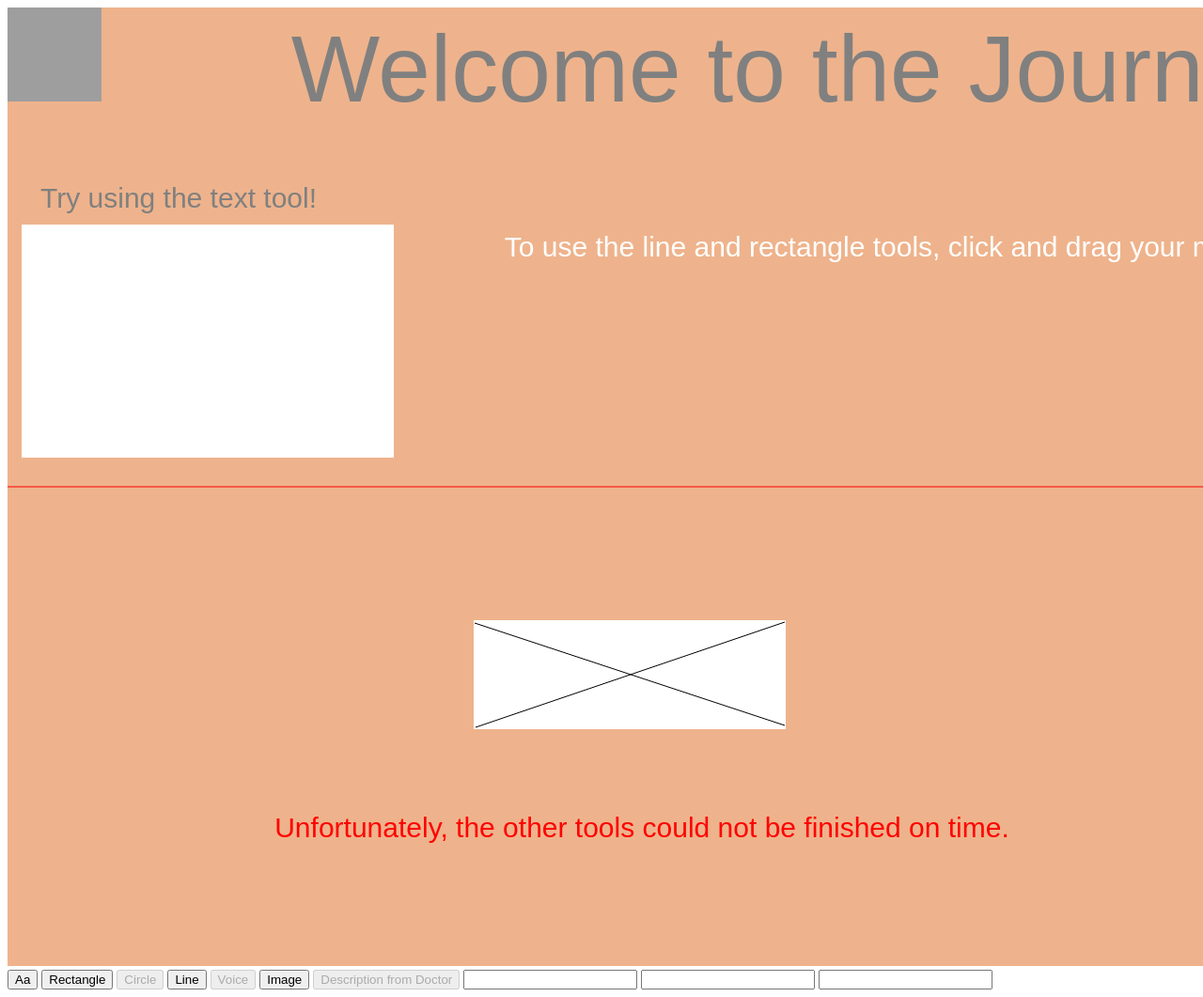
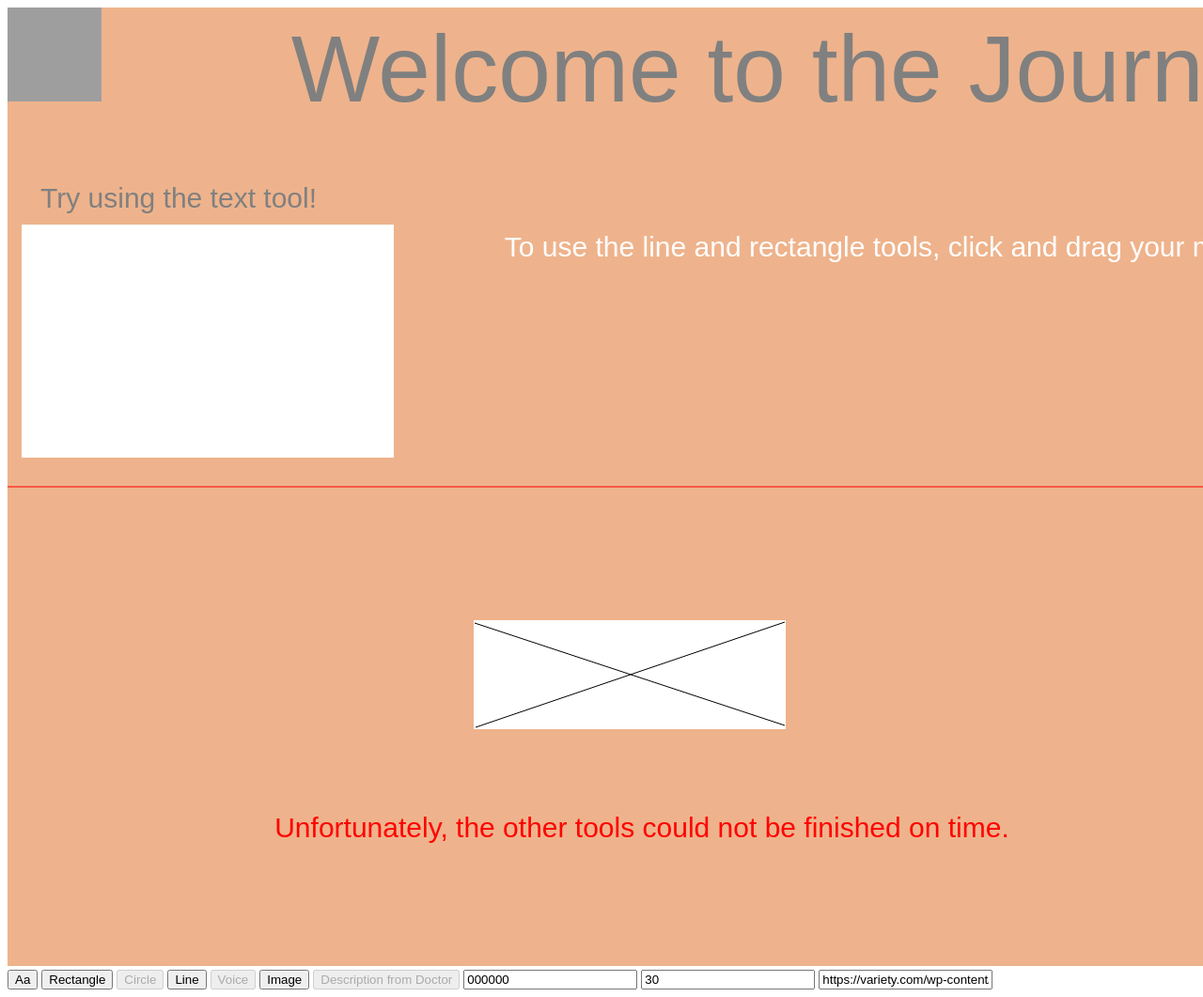
Before and after one commit to Nirbodha/careconnect-journal, a plain HTML site: page whiteboard/example.html in a window 1280 px wide. Shown: the top 1061 px of the page at 94% size. Drawn offline with Linux system fonts and the light colour scheme.

Commit message:
Update example.html

```diff
--- a/whiteboard/example.html
+++ b/whiteboard/example.html
@@ -15,9 +15,9 @@
     <button id="voice">Voice</button>
     <button id="image">Image</button>
     <button id="doctor">Description from Doctor</button>
-    <input type="text" id="colour"></input>
-    <input type="text" id="fontsize"></input>
-    <input type="text" id="imagelink"></input>
+    <input type="text" id="colour" value="000000"></input>
+    <input type="text" id="fontsize" value="30"></input>
+    <input type="text" id="imagelink" value="https://variety.com/wp-content/uploads/2021/07/Rick-Astley-Never-Gonna-Give-You-Up.png?w=1024"></input>
     <script src="script.js"></script>
     <script>
       console.log(currentMode);
```
